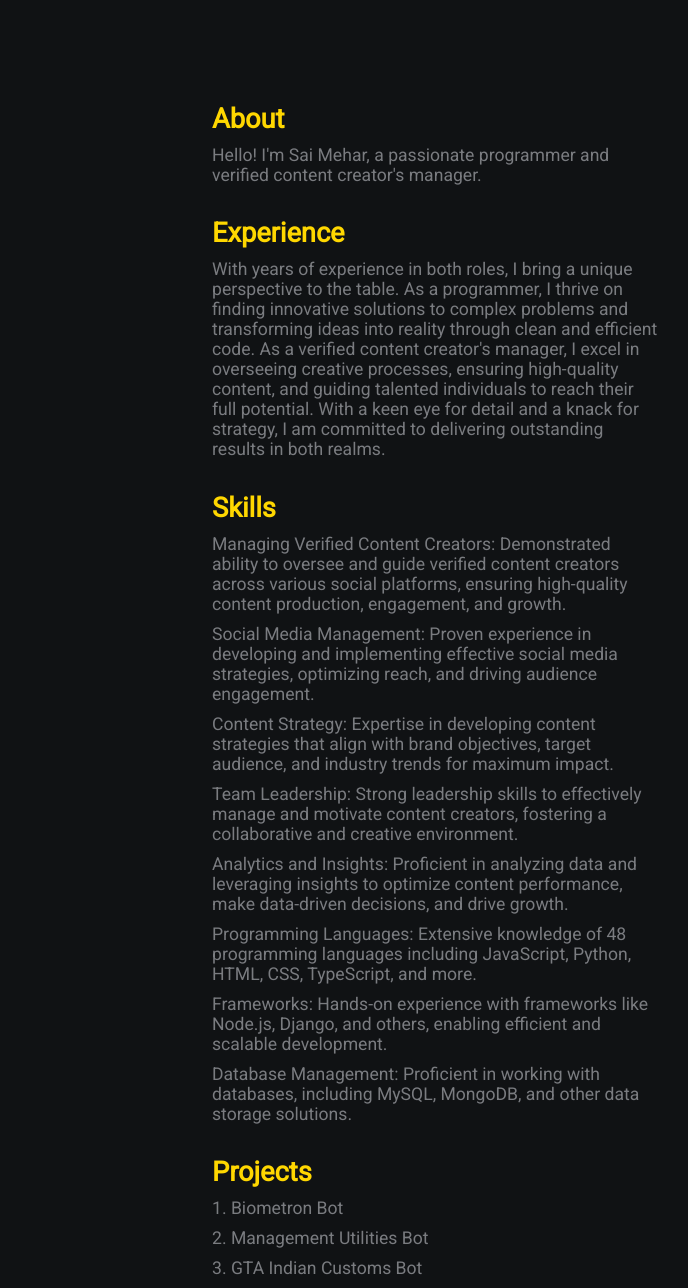
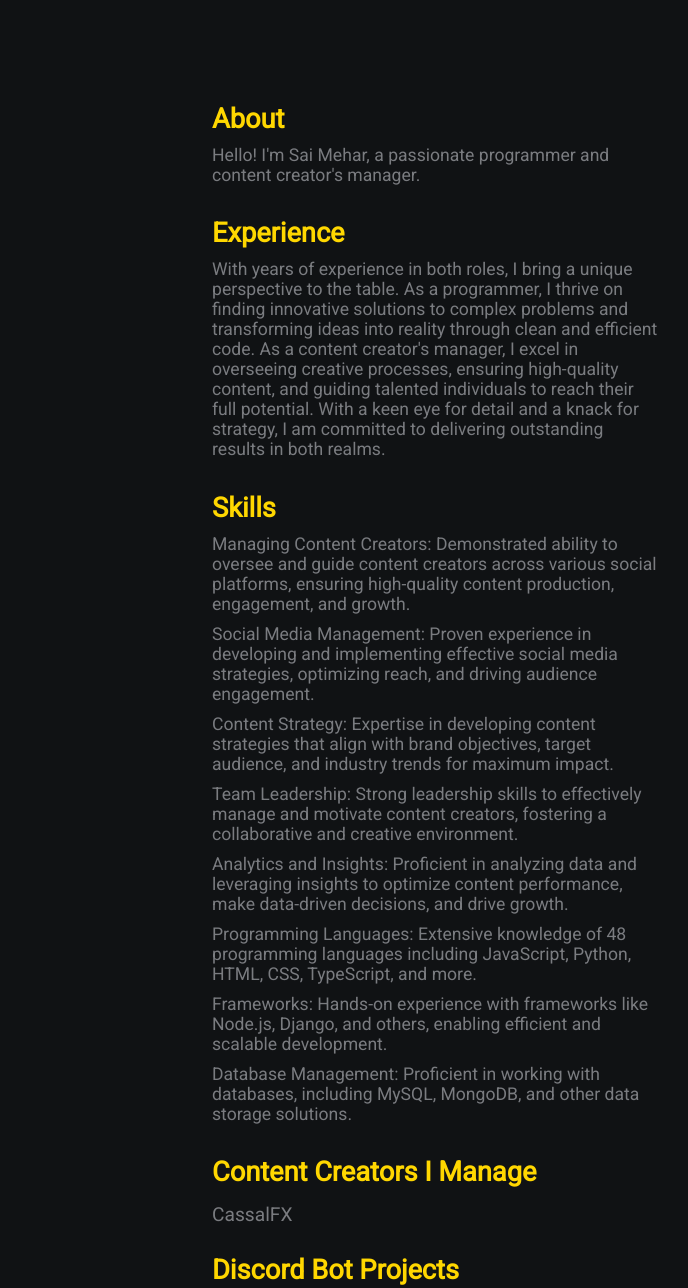
Before and after one commit to sai-mehar/sai-mehar.github.io, a plain HTML site: page index.html in a window 1280 px wide. Shown: the top 1288 px of the page, 428-1116 px from the left. Drawn offline with Linux system fonts and the light colour scheme.

Commit message:
Initial Commit

```diff
--- a/index.html
+++ b/index.html
@@ -15,7 +15,7 @@
     <meta name="title" content="Sai Mehar | Portfolio" />
     <meta
       name="description"
-      content="Welcome to my portfolio! I'm a passionate programmer and verified content creator's manager with a love for creativity and innovation. In this portfolio, you'll find a showcase of my best work, including list types of projects or achievements. I aim to deliver impactful and visually stunning solutions that meet the unique needs of my clients."
+      content="Welcome to my portfolio! I'm a passionate programmer and content creator's manager with a love for creativity and innovation. In this portfolio, you'll find a showcase of my best work, including list types of projects or achievements. I aim to deliver impactful and visually stunning solutions that meet the unique needs of my clients."
     />
 </head>
 <body>
@@ -30,11 +30,11 @@
         </div>
         <div class="section-2">
             <h2>About</h2>
-            <p>Hello! I'm Sai Mehar, a passionate programmer and verified content creator's manager.</p>
+            <p>Hello! I'm Sai Mehar, a passionate programmer and content creator's manager.</p>
             <h2>Experience</h2>
-            <p>With years of experience in both roles, I bring a unique perspective to the table. As a programmer, I thrive on finding innovative solutions to complex problems and transforming ideas into reality through clean and efficient code. As a verified content creator's manager, I excel in overseeing creative processes, ensuring high-quality content, and guiding talented individuals to reach their full potential. With a keen eye for detail and a knack for strategy, I am committed to delivering outstanding results in both realms.</p>
+            <p>With years of experience in both roles, I bring a unique perspective to the table. As a programmer, I thrive on finding innovative solutions to complex problems and transforming ideas into reality through clean and efficient code. As a content creator's manager, I excel in overseeing creative processes, ensuring high-quality content, and guiding talented individuals to reach their full potential. With a keen eye for detail and a knack for strategy, I am committed to delivering outstanding results in both realms.</p>
             <h2>Skills</h2>
-            <p>Managing Verified Content Creators: Demonstrated ability to oversee and guide verified content creators across various social platforms, ensuring high-quality content production, engagement, and growth.</p>
+            <p>Managing Content Creators: Demonstrated ability to oversee and guide content creators across various social platforms, ensuring high-quality content production, engagement, and growth.</p>
             <p>Social Media Management: Proven experience in developing and implementing effective social media strategies, optimizing reach, and driving audience engagement.</p>
             <p>Content Strategy: Expertise in developing content strategies that align with brand objectives, target audience, and industry trends for maximum impact.</p>
             <p>Team Leadership: Strong leadership skills to effectively manage and motivate content creators, fostering a collaborative and creative environment.</p>
@@ -42,7 +42,9 @@
             <p>Programming Languages: Extensive knowledge of 48 programming languages including JavaScript, Python, HTML, CSS, TypeScript, and more.</p>
             <p>Frameworks: Hands-on experience with frameworks like Node.js, Django, and others, enabling efficient and scalable development.</p>
             <p>Database Management: Proficient in working with databases, including MySQL, MongoDB, and other data storage solutions.</p>
-            <h2>Projects</h2>
+            <h2>Content Creators I Manage</h2>
+            <a href="https://www.youtube.com/@cassalFX">CassalFX</a>
+            <h2>Discord Bot Projects</h2>
             <p>1. Biometron Bot</p>
             <p>2. Management Utilities Bot</p>
             <p>3. GTA Indian Customs Bot</p>
```
Also changed, not shown: 1 other file.
